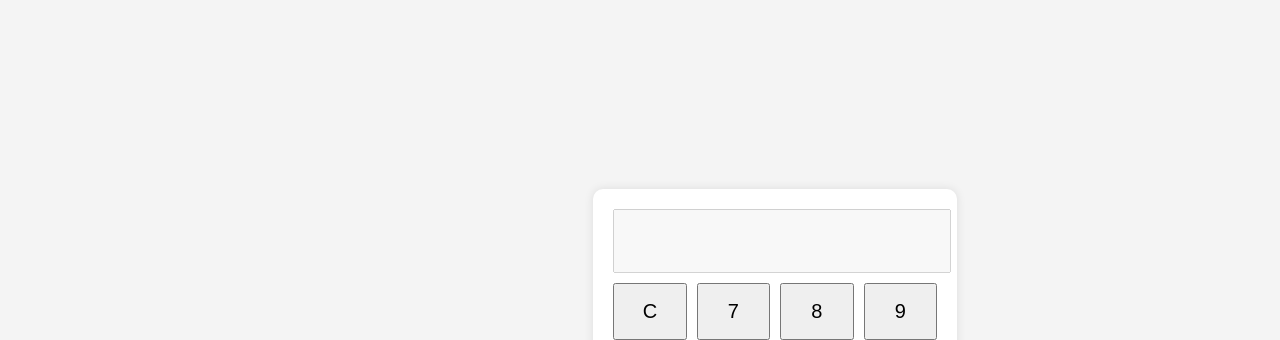
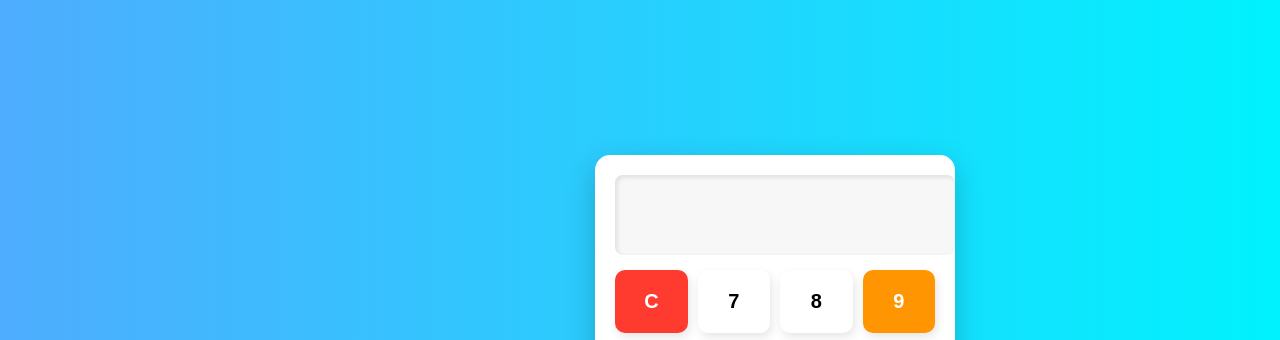
Before and after one commit to navi-sri007/Simple-Calculator, a plain HTML site: page index.html in a window 1280 px wide. Shown: the top 340 px of the page. Drawn offline with Linux system fonts and the light colour scheme.

Commit message:
Fixed paths and added calculator styles

```diff
--- a/my-project/style.css
+++ b/my-project/style.css
@@ -1,37 +1,94 @@
+/* General Styles */
 body {
-    font-family: Arial, sans-serif;
+    font-family: 'Poppins', sans-serif;
     display: flex;
     justify-content: center;
     align-items: center;
     height: 100vh;
-    background-color: #f4f4f4;
+    background: linear-gradient(to right, #4facfe, #00f2fe);
+    margin: 0;
 }
 
+/* Calculator Container */
 .calculator {
     background: white;
     padding: 20px;
-    border-radius: 10px;
-    box-shadow: 0px 0px 10px rgba(0, 0, 0, 0.1);
+    border-radius: 15px;
+    box-shadow: 0px 10px 30px rgba(0, 0, 0, 0.2);
     text-align: center;
+    width: 320px;
 }
 
+/* Display Screen */
 #display {
     width: 100%;
-    height: 50px;
-    font-size: 24px;
+    height: 60px;
+    font-size: 28px;
     text-align: right;
-    margin-bottom: 10px;
-    padding: 5px;
+    padding: 10px;
+    border: none;
+    outline: none;
+    background: #f7f7f7;
+    border-radius: 8px;
+    box-shadow: inset 2px 2px 5px rgba(0, 0, 0, 0.1);
 }
 
+/* Button Grid */
 .buttons {
     display: grid;
     grid-template-columns: repeat(4, 1fr);
     gap: 10px;
+    margin-top: 15px;
 }
 
+/* Button Styles */
 button {
-    padding: 15px;
+    background: #fff;
+    border: none;
+    padding: 20px;
     font-size: 20px;
+    font-weight: bold;
     cursor: pointer;
+    border-radius: 10px;
+    transition: 0.3s ease;
+    box-shadow: 2px 4px 10px rgba(0, 0, 0, 0.1);
 }
+
+/* Button Hover Effect */
+button:hover {
+    background: #4facfe;
+    color: white;
+}
+
+/* Special Buttons */
+button:active {
+    transform: scale(0.95);
+}
+
+button:nth-child(4n) {
+    background: #ff9500;
+    color: white;
+}
+
+button:nth-child(4n):hover {
+    background: #e07b00;
+}
+
+/* Clear and Equal Button */
+button:nth-child(1) {
+    background: #ff3b30;
+    color: white;
+}
+
+button:nth-child(1):hover {
+    background: #d32f2f;
+}
+
+button:nth-child(17) {
+    background: #34c759;
+    color: white;
+}
+
+button:nth-child(17):hover {
+    background: #2a9e47;
+}
```
